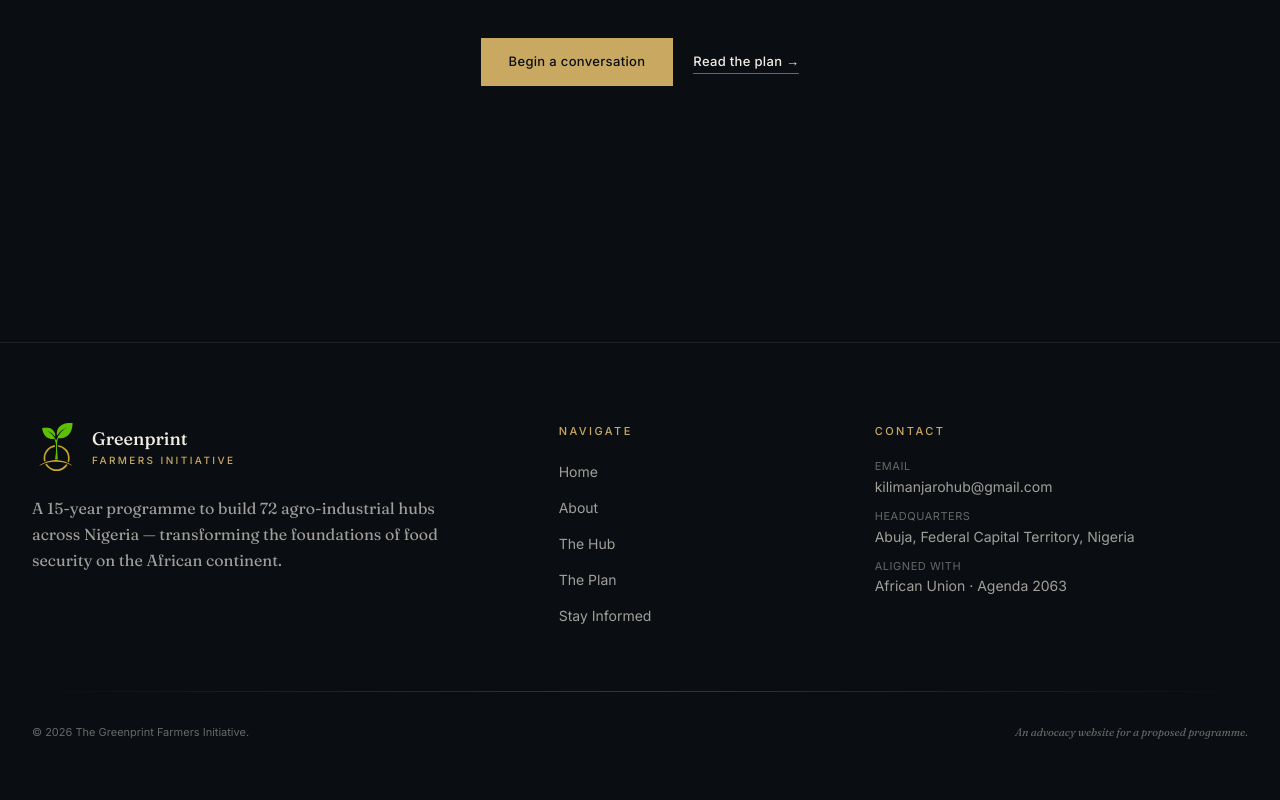
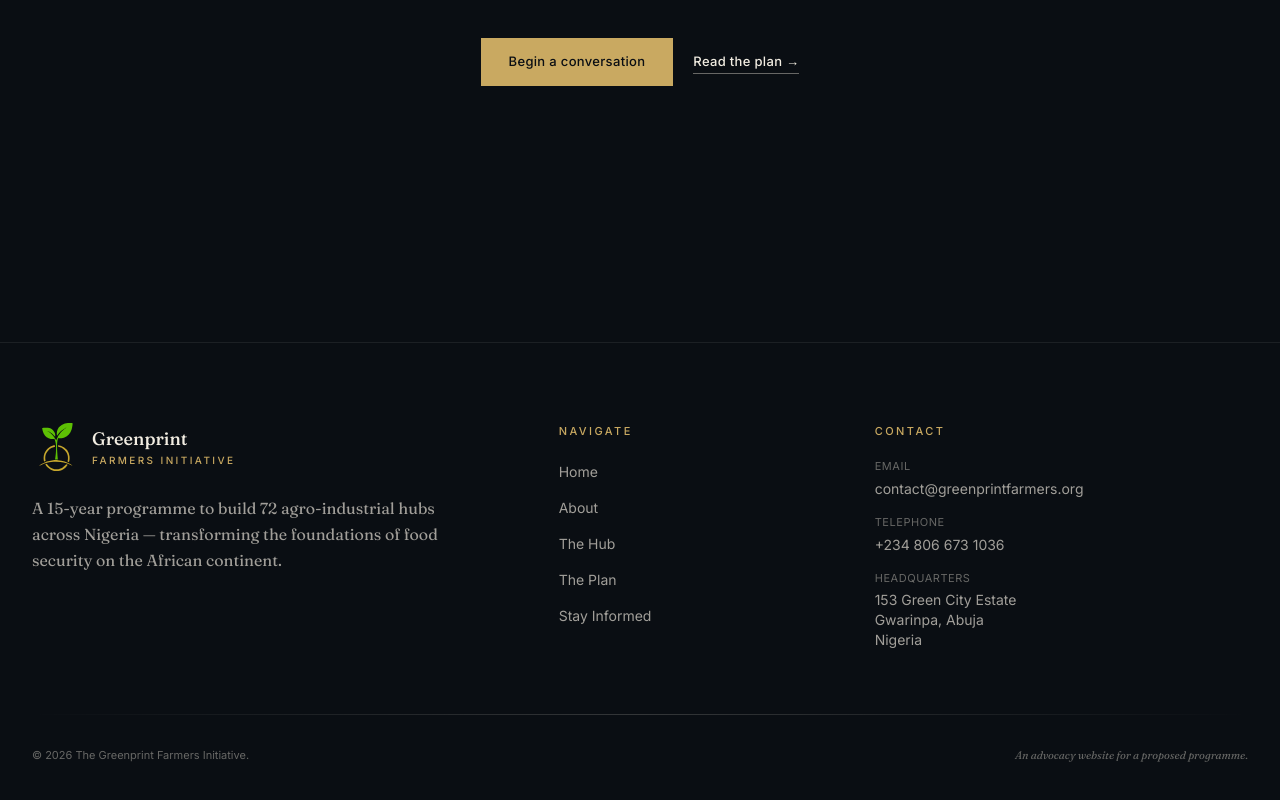
Before and after one commit to The-Greenprint-Farmers-Initiative/The-Greenprint-Farmers-Initiative, a Next.js app: page / in a window 1280 px wide. Shown: the part 4197-4997 px from the top of the page. Built offline with nearby package versions, Linux system fonts and the light colour scheme.

Commit message:
Update contact details to greenprintfarmers.org and Gwarinpa address

```diff
--- a/src/components/Footer.tsx
+++ b/src/components/Footer.tsx
@@ -45,18 +45,22 @@ export default function Footer() {
 
           <div className="md:col-span-4">
             <div className="eyebrow mb-5">Contact</div>
-            <div className="space-y-3 text-sm text-[#F2EDE2]/65">
+            <div className="space-y-4 text-sm text-[#F2EDE2]/65">
               <div>
-                <div className="text-[11px] uppercase tracking-wider text-[#F2EDE2]/40 mb-0.5">Email</div>
-                <div>kilimanjarohub@gmail.com</div>
+                <div className="text-[11px] uppercase tracking-wider text-[#F2EDE2]/40 mb-1">Email</div>
+                <a href="mailto:contact@greenprintfarmers.org" className="hover:text-[#F2EDE2] transition-colors">
+                  contact@greenprintfarmers.org
+                </a>
               </div>
               <div>
-                <div className="text-[11px] uppercase tracking-wider text-[#F2EDE2]/40 mb-0.5">Headquarters</div>
-                <div>Abuja, Federal Capital Territory, Nigeria</div>
+                <div className="text-[11px] uppercase tracking-wider text-[#F2EDE2]/40 mb-1">Telephone</div>
+                <a href="tel:+2348066731036" className="hover:text-[#F2EDE2] transition-colors">
+                  +234 806 673 1036
+                </a>
               </div>
               <div>
-                <div className="text-[11px] uppercase tracking-wider text-[#F2EDE2]/40 mb-0.5">Aligned with</div>
-                <div>African Union · Agenda 2063</div>
+                <div className="text-[11px] uppercase tracking-wider text-[#F2EDE2]/40 mb-1">Headquarters</div>
+                <div>153 Green City Estate<br />Gwarinpa, Abuja<br />Nigeria</div>
               </div>
             </div>
           </div>
--- a/src/components/stay/StayForm.tsx
+++ b/src/components/stay/StayForm.tsx
@@ -45,11 +45,21 @@ export default function StayForm() {
           <div className="lg:col-span-4 space-y-8">
             <div>
               <div className="text-[11px] uppercase tracking-[0.22em] text-[#C9A961] font-medium mb-2">Email</div>
-              <div className="font-serif text-lg text-[#F2EDE2]">kilimanjarohub@gmail.com</div>
+              <a href="mailto:contact@greenprintfarmers.org" className="font-serif text-lg text-[#F2EDE2] hover:text-[#C9A961] transition-colors">
+                contact@greenprintfarmers.org
+              </a>
+            </div>
+            <div>
+              <div className="text-[11px] uppercase tracking-[0.22em] text-[#C9A961] font-medium mb-2">Telephone</div>
+              <a href="tel:+2348066731036" className="font-serif text-lg text-[#F2EDE2] hover:text-[#C9A961] transition-colors">
+                +234 806 673 1036
+              </a>
             </div>
             <div>
               <div className="text-[11px] uppercase tracking-[0.22em] text-[#C9A961] font-medium mb-2">Headquarters</div>
-              <div className="font-serif text-lg text-[#F2EDE2]">Abuja, Federal Capital Territory, Nigeria</div>
+              <div className="font-serif text-lg text-[#F2EDE2] leading-snug">
+                153 Green City Estate<br />Gwarinpa, Abuja<br />Nigeria
+              </div>
             </div>
             <div>
               <div className="text-[11px] uppercase tracking-[0.22em] text-[#C9A961] font-medium mb-2">Response time</div>
```
